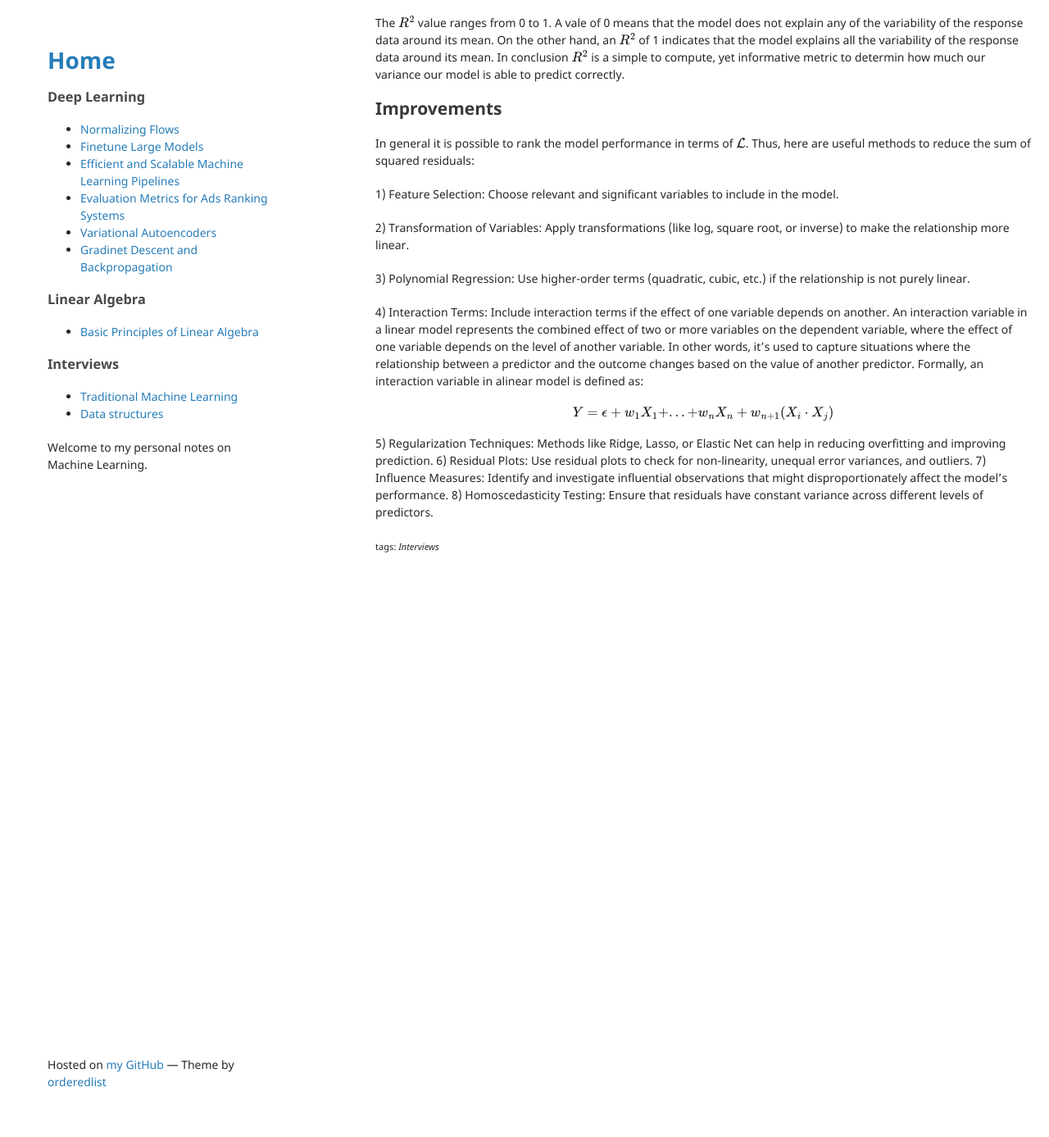
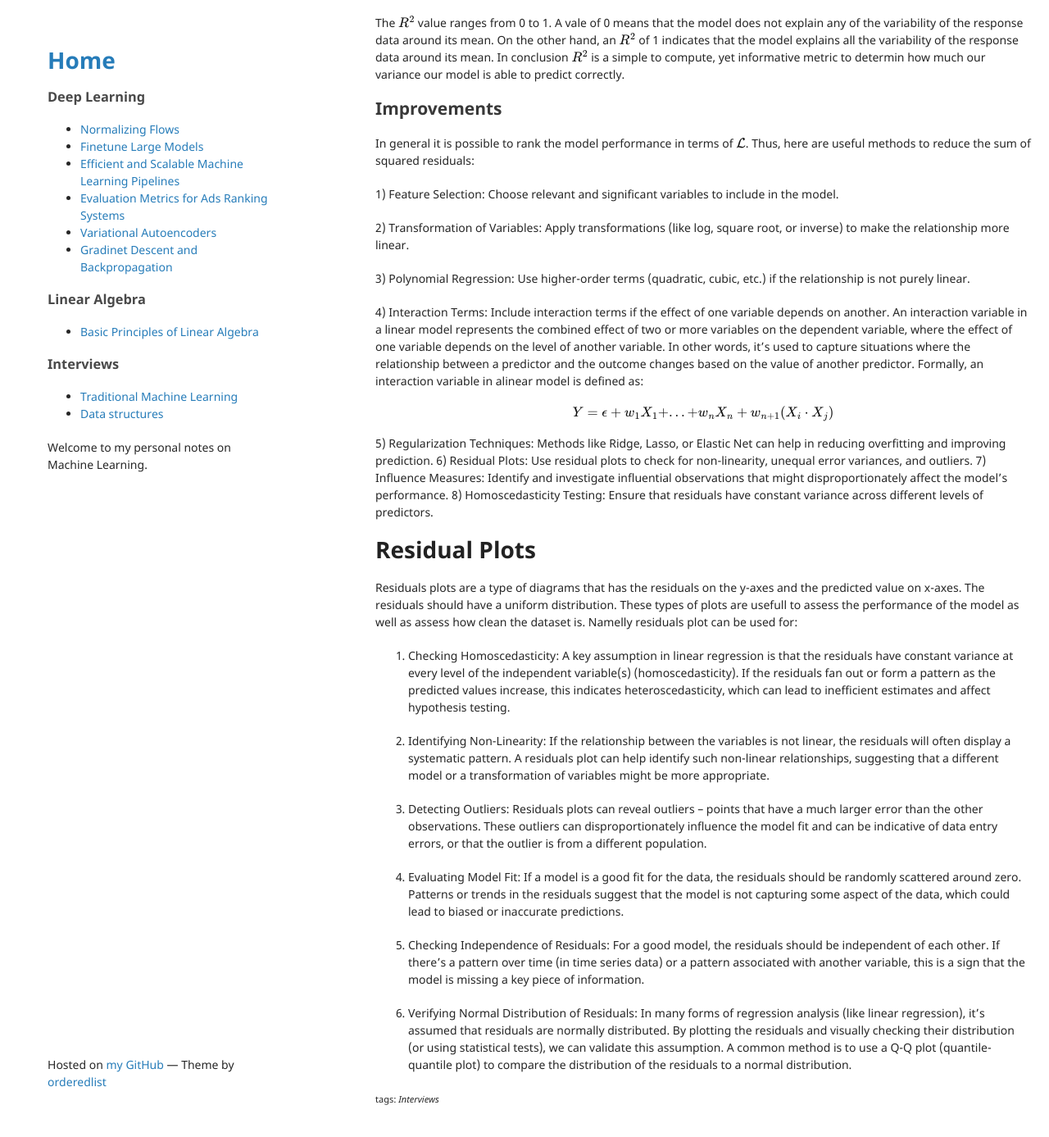
Before and after one commit to andompesta/andompesta.github.io, a Jekyll site: the page built from _posts/2024-01-15-linear-regression.md, in a window 1280 px wide and 1400 px high, scrolled down 2409 px. Shown: the top 1387 px of the window at 82% size. Built offline with Jekyll 4.4.1, drawn with Linux system fonts in a browser that asks for light colours; before the commit the page ends 3135 px from its top, so only the background shows below that.

Commit message:
add residual plot

```diff
--- a/_posts/2024-01-15-linear-regression.md
+++ b/_posts/2024-01-15-linear-regression.md
@@ -126,3 +126,21 @@ $$
 6) Residual Plots: Use residual plots to check for non-linearity, unequal error variances, and outliers.
 7) Influence Measures: Identify and investigate influential observations that might disproportionately affect the model's performance.
 8) Homoscedasticity Testing: Ensure that residuals have constant variance across different levels of predictors.
+
+
+# Residual Plots
+
+Residuals plots are a type of diagrams that has the residuals on the y-axes and the predicted value on x-axes. The residuals should have a uniform distribution.
+These types of plots are usefull to assess the performance of the model as well as assess how clean the dataset is. Namelly residuals plot can be used for:
+
+1. Checking Homoscedasticity: A key assumption in linear regression is that the residuals have constant variance at every level of the independent variable(s) (homoscedasticity). If the residuals fan out or form a pattern as the predicted values increase, this indicates heteroscedasticity, which can lead to inefficient estimates and affect hypothesis testing.
+
+2. Identifying Non-Linearity: If the relationship between the variables is not linear, the residuals will often display a systematic pattern. A residuals plot can help identify such non-linear relationships, suggesting that a different model or a transformation of variables might be more appropriate.
+
+3. Detecting Outliers: Residuals plots can reveal outliers – points that have a much larger error than the other observations. These outliers can disproportionately influence the model fit and can be indicative of data entry errors, or that the outlier is from a different population.
+
+4. Evaluating Model Fit: If a model is a good fit for the data, the residuals should be randomly scattered around zero. Patterns or trends in the residuals suggest that the model is not capturing some aspect of the data, which could lead to biased or inaccurate predictions.
+
+5. Checking Independence of Residuals: For a good model, the residuals should be independent of each other. If there's a pattern over time (in time series data) or a pattern associated with another variable, this is a sign that the model is missing a key piece of information.
+
+6. Verifying Normal Distribution of Residuals: In many forms of regression analysis (like linear regression), it's assumed that residuals are normally distributed. By plotting the residuals and visually checking their distribution (or using statistical tests), we can validate this assumption. A common method is to use a Q-Q plot (quantile-quantile plot) to compare the distribution of the residuals to a normal distribution.
```
